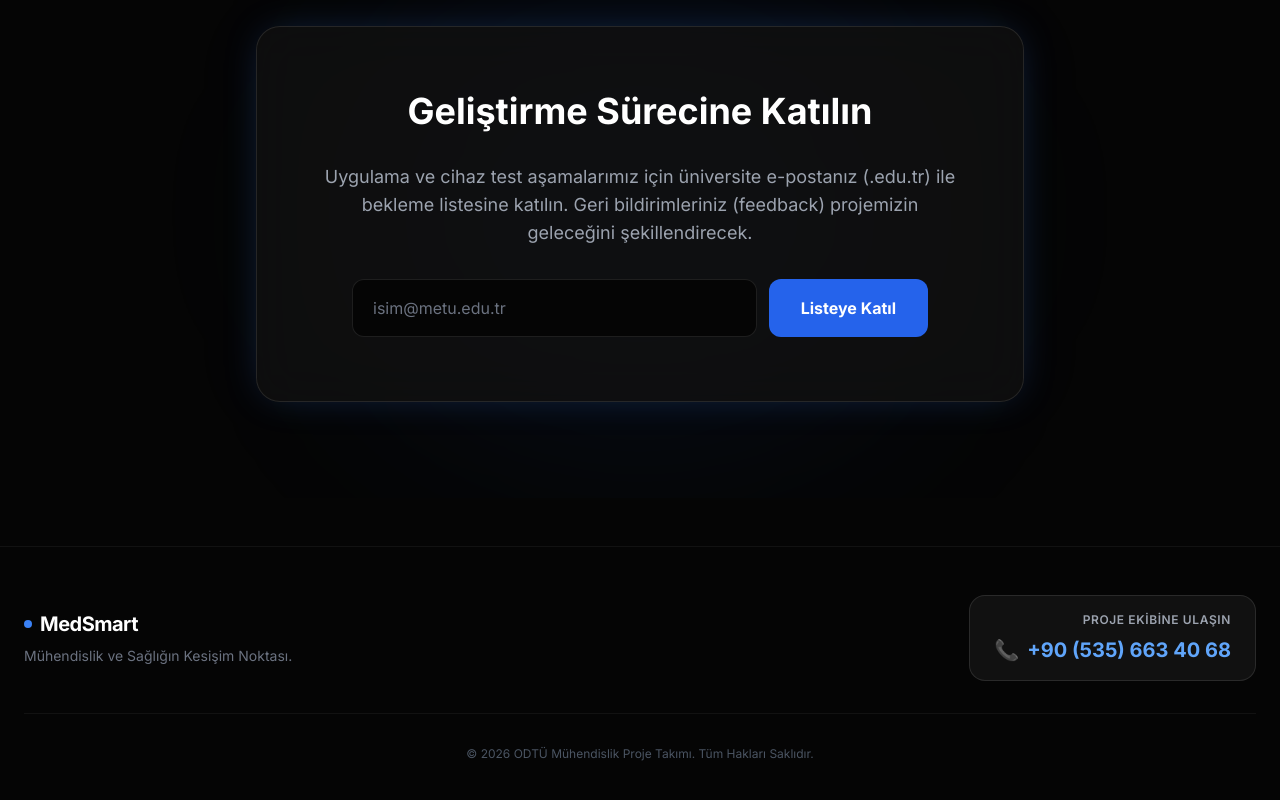
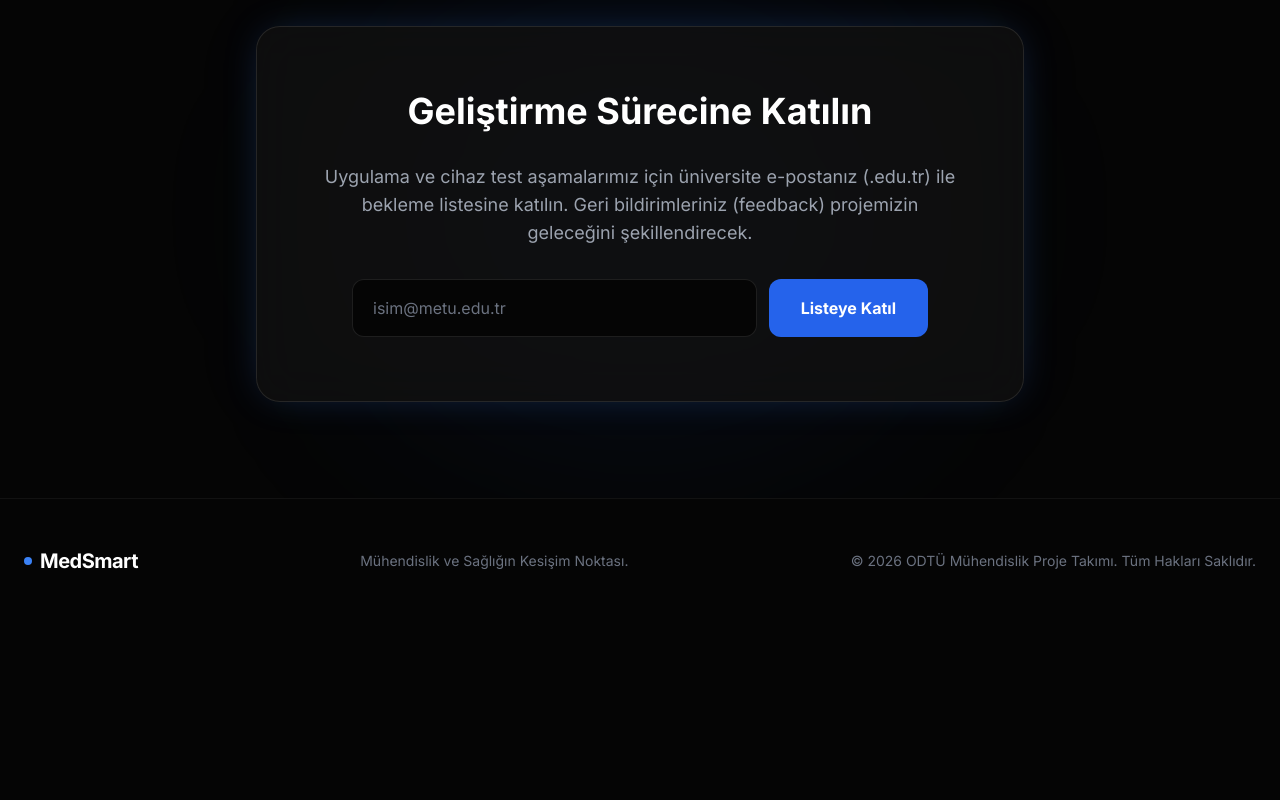
Before and after one commit to medionfas16-commits/red, a plain HTML site: page index.html in a window 1280 px wide. Shown: the part 2619-3419 px from the top of the page. After the commit the page ends 3242 px from the top, so only its background shows below. Drawn offline with nearby package versions, Linux system fonts and the light colour scheme.

Commit message:
Update index.html

```diff
--- a/index.html
+++ b/index.html
@@ -185,28 +185,13 @@
         </div>
     </section>
 
-   <footer class="bg-deep py-12 px-6 border-t border-white/5 mt-12">
-        <div class="max-w-7xl mx-auto flex flex-col md:flex-row justify-between items-center gap-8 text-gray-500 text-sm">
-
-            <div class="flex flex-col items-center md:items-start gap-2 text-center md:text-left">
-                <div class="font-bold text-xl text-white tracking-tight flex items-center gap-2">
-                    <div class="w-2 h-2 bg-blue-500 rounded-full box-glow"></div>
-                    MedSmart
-                </div>
-                <p>Mühendislik ve Sağlığın Kesişim Noktası.</p>
+    <footer class="bg-deep py-12 px-6 border-t border-white/5">
+        <div class="max-w-7xl mx-auto flex flex-col md:flex-row justify-between items-center gap-6 text-gray-500 text-sm">
+            <div class="font-bold text-xl text-white tracking-tight flex items-center gap-2">
+                <div class="w-2 h-2 bg-blue-500 rounded-full"></div>
+                MedSmart
             </div>
-
-            <div class="flex flex-col items-center md:items-end gap-2 bg-white/5 px-6 py-4 rounded-2xl border border-white/10">
-                <span class="text-gray-400 text-xs uppercase tracking-wider font-semibold">Proje Ekibine Ulaşın</span>
-                <a href="tel:+905356634068" class="text-xl font-bold text-blue-400 hover:text-blue-300 transition-colors flex items-center gap-2 group">
-                    <span class="group-hover:scale-110 transition-transform">📞</span>
-                    +90 (535) 663 40 68
-                </a>
-            </div>
-
-        </div>
-
-        <div class="max-w-7xl mx-auto border-t border-white/5 mt-8 pt-8 text-center text-gray-600 text-xs">
+            <p>Mühendislik ve Sağlığın Kesişim Noktası.</p>
             <p>© 2026 ODTÜ Mühendislik Proje Takımı. Tüm Hakları Saklıdır.</p>
         </div>
     </footer>
```
